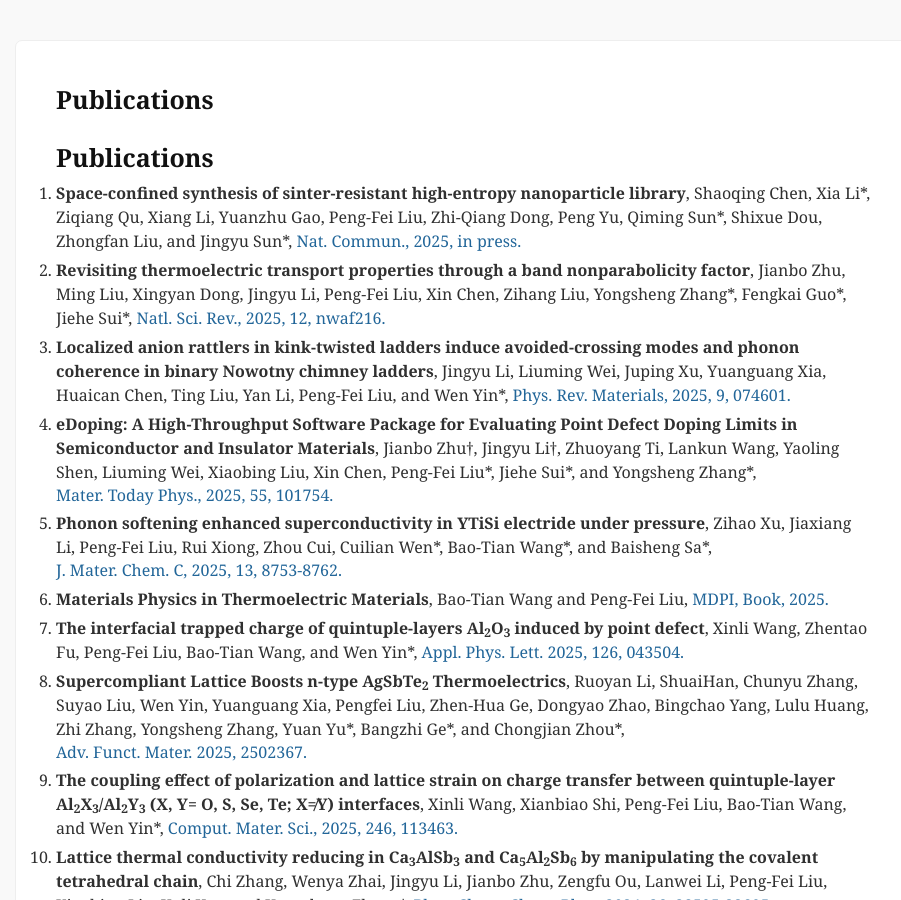
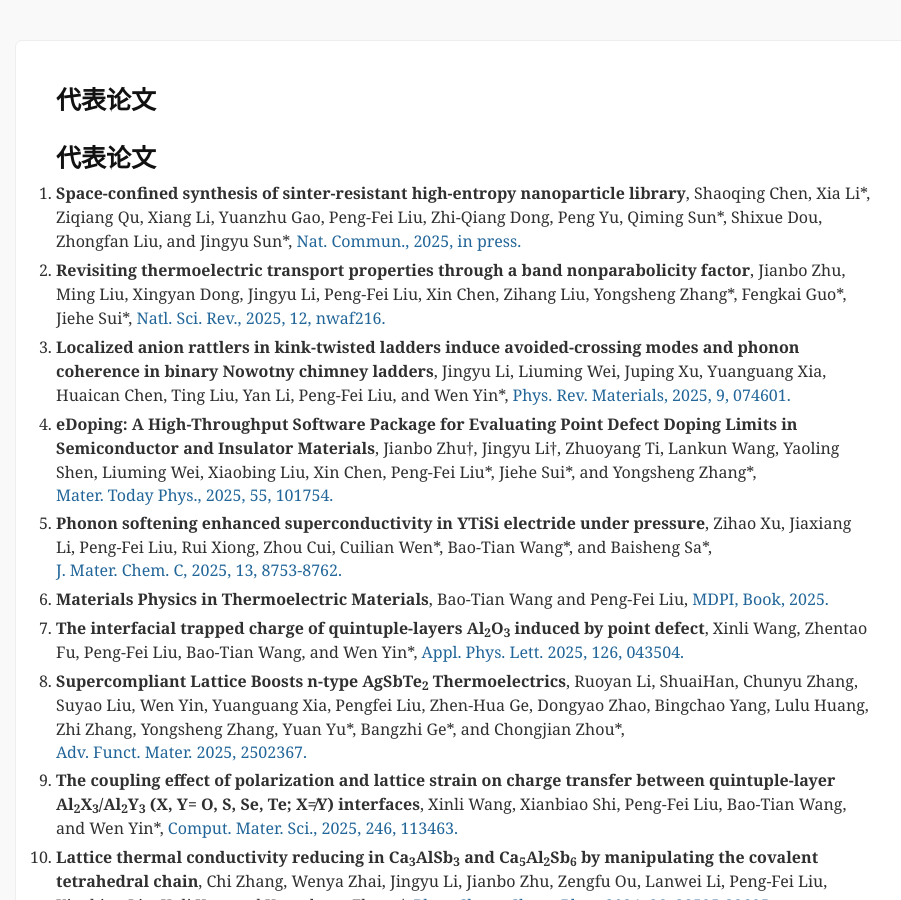
Before and after one commit to comatphys/comatphys.github.io, a Jekyll site: the page built from cv_md_chinese/publication.md, in a window 1280 px wide and 900 px high. Shown: the whole window, without its empty margins (175-1076 px from the left). Built offline with Jekyll 4.4.1, drawn with Linux system fonts in a browser that asks for light colours; our own code applies the rules of GitHub Pages for plain Markdown files; comment, search, counter and statistics services are not loaded.

Commit message:
Update publication.md

```diff
--- a/cv_md_chinese/publication.md
+++ b/cv_md_chinese/publication.md
@@ -1,4 +1,4 @@
-# Publications
+# 代表论文
 
 1. **Space-confined synthesis of sinter-resistant high-entropy nanoparticle library**,
 Shaoqing Chen, Xia Li\*, Ziqiang Qu, Xiang Li, Yuanzhu Gao, Peng-Fei Liu, Zhi-Qiang Dong, Peng Yu, Qiming Sun\*, Shixue Dou, Zhongfan Liu, and Jingyu Sun\*,
```
